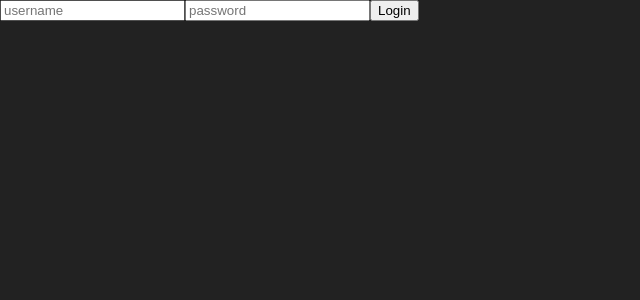
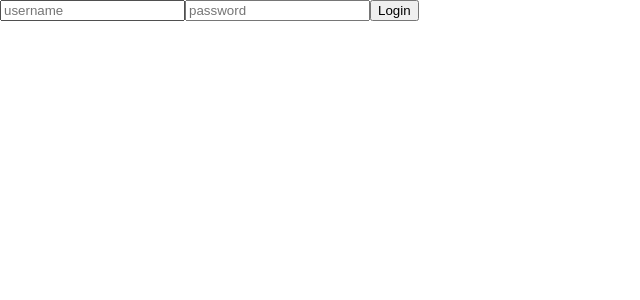
Before and after one commit to Atharva21/taskboard, a React (Vite) app in the folder taskboard-client/: page /login in a window 1280 px wide. Shown: the top 300 px of the page, without its empty margins (0-640 px from the left). Built offline with nearby package versions, Linux system fonts and the light colour scheme.

Commit message:
improves styling

```diff
--- a/taskboard-client/src/App.jsx
+++ b/taskboard-client/src/App.jsx
@@ -3,7 +3,7 @@ import styled from "styled-components";
 
 import Login from "./components/user/Login";
 import Signup from "./components/user/Signup";
-import DashBoard from "./components/dashboard/DashBoard";
+import BoardList from "./components/boardlist/BoardList";
 import Board from "./components/board/Board";
 import { BrowserRouter as Router } from "react-router-dom";
 import { Switch } from "react-router-dom";
@@ -17,9 +17,9 @@ const App = () => {
 		<Container className="App">
 			<Router>
 				<Switch>
+					<Route path="/" exact component={BoardList} />
 					<Route path="/signup" exact component={Signup} />
 					<Route path="/login" exact component={Login} />
-					<Route path="/dashboard" exact component={DashBoard} />
 					<Route path="/board/:id" exact component={Board} />
 					<Route path="/" component={() => 404} />
 				</Switch>
--- a/taskboard-client/src/components/board/Column.jsx
+++ b/taskboard-client/src/components/board/Column.jsx
@@ -6,7 +6,7 @@ import Task from "./Task";
 import { Droppable, Draggable } from "react-beautiful-dnd";
 
 const Container = styled.div`
-	background-color: #222;
+	background-color: white;
 	margin: 8px;
 	border: 1px solid lightgrey;
 	border-radius: 5px;
@@ -22,7 +22,7 @@ const TaskList = styled.div`
 	padding: 8px;
 	transition: background-color 0.2s ease;
 	background-color: ${(props) =>
-		props.isDraggingOver ? "lightgrey" : "inherit"};
+		props.isDraggingOver ? "#ebe53b;" : "inherit"};
 	flex-grow: 1;
 	min-height: 100px;
 `;
--- a/taskboard-client/src/components/board/Task.jsx
+++ b/taskboard-client/src/components/board/Task.jsx
@@ -4,11 +4,11 @@ import styled from "styled-components";
 import { Draggable } from "react-beautiful-dnd";
 
 const Container = styled.div`
-	border: 1px solid lightgrey;
+	border: 1px solid black;
 	border-radius: 5px;
 	padding: 8px;
 	margin-bottom: 8px;
-	background-color: ${(props) => (props.isDragging ? "grey" : "#222")};
+	background-color: ${(props) => (props.isDragging ? "#f5f2ab" : "white")};
 `;
 
 const Task = ({ task, index }) => {
--- a/taskboard-client/src/components/dashboard/DashBoard.jsx
+++ b/taskboard-client/src/components/boardlist/BoardList.jsx
@@ -1,8 +1,26 @@
 import React, { useEffect, useState, useRef } from "react";
 import axios from "../../config/axios";
 import { useHistory } from "react-router-dom";
+import styled from "styled-components";
 
-const DashBoard = () => {
+const Container = styled.div`
+	margin-top: 4em;
+	user-select: none;
+`;
+
+const StyledBoardList = styled.div`
+	padding: 1em;
+	display: flex;
+	align-items: flex-start;
+`;
+
+const StyledBoard = styled.div`
+	padding: 1em;
+	background-color: #ebe53b;
+	margin-right: 1em;
+`;
+
+const BoardList = () => {
 	const inputRef = useRef();
 	const [boards, setBoards] = useState();
 	const history = useHistory();
@@ -16,8 +34,13 @@ const DashBoard = () => {
 			const result = await axios.get("/boards");
 			setBoards(result.data.data);
 		} catch (error) {
-			// TODO if 401/403, redirect to login.
 			console.error(error.response.data);
+			if (
+				error.response.status === 401 ||
+				error.response.status === 403
+			) {
+				history.push("/login");
+			}
 		}
 	};
 
@@ -39,19 +62,22 @@ const DashBoard = () => {
 	};
 
 	return (
-		<div>
-			{boards &&
-				boards.boards.map((board) => {
+		<Container>
+			{boards && (
+				<StyledBoardList>
+					{boards.boards.map((board) => {
 						return (
-						<h1
+							<StyledBoard
 								key={board._id}
 								style={{ border: "1px solid blue" }}
 								onClick={() => onBoardClicked(board._id)}
 							>
 								{board.title}
-						</h1>
+							</StyledBoard>
 						);
 					})}
+				</StyledBoardList>
+			)}
 			{boards && !boards.maxBoards && (
 				<div>
 					<input
@@ -62,8 +88,8 @@ const DashBoard = () => {
 					<button onClick={addBoardHandler}>Add</button>
 				</div>
 			)}
-		</div>
+		</Container>
 	);
 };
 
-export default DashBoard;
+export default BoardList;
--- a/taskboard-client/src/components/user/Login.jsx
+++ b/taskboard-client/src/components/user/Login.jsx
@@ -18,7 +18,7 @@ const Login = () => {
 			});
 			console.log(result.data);
 			if (result.status === 200) {
-				history.push("/dashboard");
+				history.push("/");
 			}
 		} catch (error) {
 			console.log(error.response.data);
--- a/taskboard-client/src/index.css
+++ b/taskboard-client/src/index.css
@@ -1,8 +1,6 @@
 body {
 	margin: 0;
 	font-family: "Roboto", sans-serif;
-	background-color: #222;
-	color: white;
 	-webkit-font-smoothing: antialiased;
 	-moz-osx-font-smoothing: grayscale;
 }
```
Lines whose indentation alone changed are shown as unchanged.
